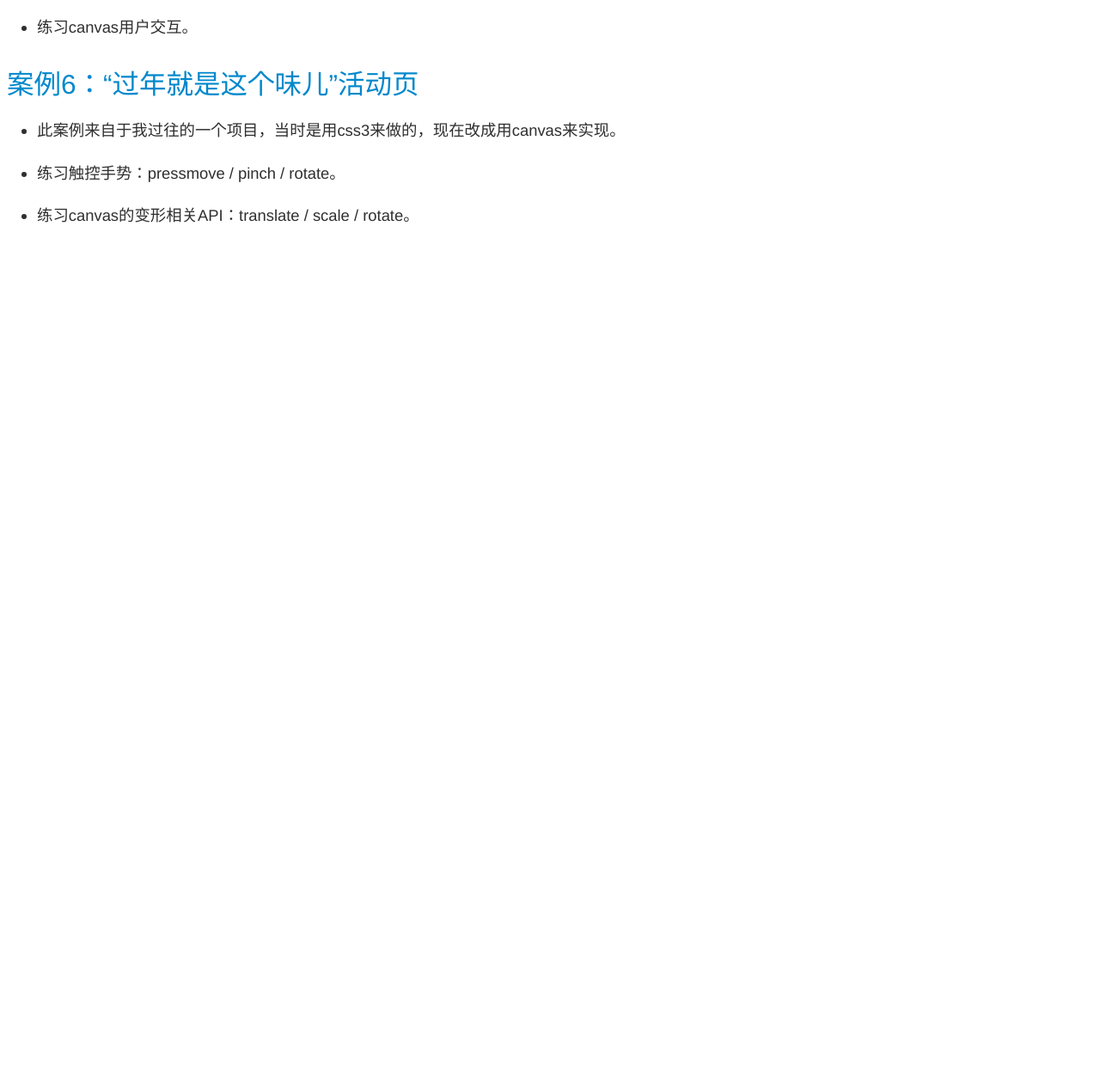
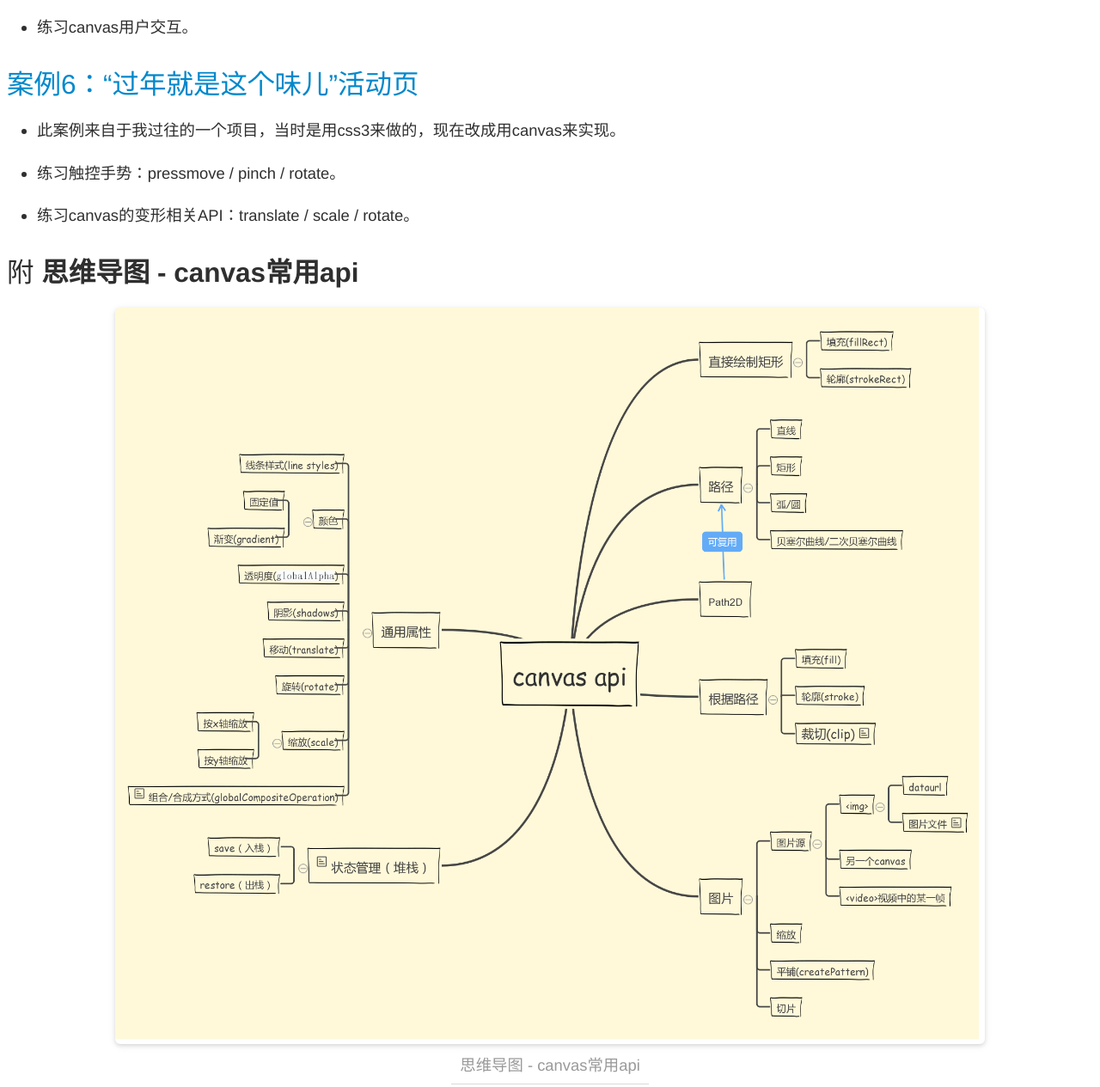
Before and after one commit to Array-Huang/canvas-learning, a plain HTML site: page index.html in a window 1280 px wide. Shown: the part 1190-2455 px from the top of the page at 86% size. Before the commit the page ends 1476 px from the top, so only its background shows below. Drawn offline with Linux system fonts and the light colour scheme.

Commit message:
更新首页

```diff
--- a/index.html
+++ b/index.html
@@ -293,7 +293,7 @@ body dd {
   line-height: 1.35em;
 }
 body code, body .xiaoshujiang_code {
-//	background-color: #D6DBDF;
+//  background-color: #D6DBDF;
   border: 0;
   border-radius: 4px;
 //  color: #2C3E50;
@@ -846,6 +846,8 @@ Monokai style - ported by Luigi Maselli - http://grigio.org
 <li><p>练习触控手势：pressmove / pinch / rotate。</p></li>
 <li><p>练习canvas的变形相关API：translate / scale / rotate。</p></li>
 </ul>
+<h2 id="e9998420e6809de7bbb4e5afbce59bbe20-20canvase5b8b8e794a8api" name="e9998420e6809de7bbb4e5afbce59bbe20-20canvase5b8b8e794a8api"><a name="e9998420e6809de7bbb4e5afbce59bbe20-20canvase5b8b8e794a8api" class="blank_anchor_name" target="_blank"></a>附 <strong>思维导图 - canvas常用api</strong></h2>
+<p></p><div class="story_image_container story_block_image"><div class="story_image"><img src="https://array-huang.github.io/canvas-learning/%E6%80%9D%E7%BB%B4%E5%AF%BC%E5%9B%BE%20-%20canvas%E5%B8%B8%E7%94%A8api.png" alt="思维导图 - canvas常用api"></div><br><div class="story_image_caption ">思维导图 - canvas常用api</div></div><p></p>
 </div>
 
 </div></div>
```
Lines whose indentation alone changed are shown as unchanged.
